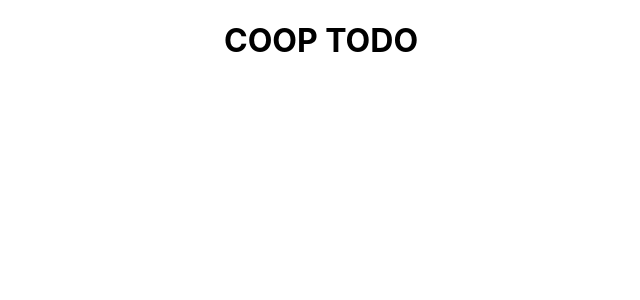
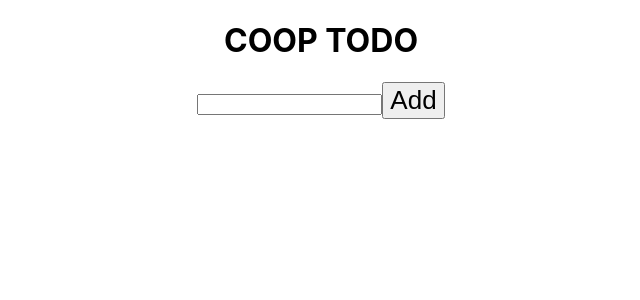
Before and after one commit to antonjaldegren/coop-todo, a React (Vite) app: page / in a window 1280 px wide. Shown: the top 300 px of the page, without its empty margins (319-959 px from the left). Built offline with nearby package versions, Linux system fonts and the light colour scheme.

Commit message:
Implementation of form with an input for todos.

```diff
--- a/src/App.jsx
+++ b/src/App.jsx
@@ -1,10 +1,12 @@
 import React from "react";
 import "./App.css";
+import InputForm from "./components/InputForm";
 
 function App() {
 	return (
 		<div className="App">
 			<h1>COOP TODO</h1>
+			<InputForm />
 		</div>
 	);
 }
--- a/src/components/InputForm.jsx
+++ b/src/components/InputForm.jsx
@@ -1,12 +1,27 @@
-import React from 'react'
+import React, {useState} from "react";
+import { useRecoilState } from "recoil";
+import { todosState } from "../recoil/todos/atom";
 
 function InputForm() {
+  const [input, setInput] = useState("");
+  const [todos, setTodos] = useRecoilState(todosState);
+
+  function changeValue(e) {
+    setTodos(e.target.value);
+  }
+
+  function handleSubmit(e) {
+    e.preventDefault();
+    setTodos([...todos, input]);
+    setInput("");
+  }
 
   return (
-    <form>
-        <input />
+    <form onSubmit={handleSubmit}>
+      <input value={input} onChange={({target:{value}}) => setInput(value)} type="text" />
+      <button>Add</button>
     </form>
-  )
+  );
 }
 
-export default InputForm
+export default InputForm;
--- a/src/main.jsx
+++ b/src/main.jsx
@@ -1,10 +1,13 @@
-import React from 'react'
-import ReactDOM from 'react-dom/client'
-import App from './App'
-import './index.css'
+import React from "react";
+import ReactDOM from "react-dom/client";
+import App from "./App";
+import "./index.css";
+import { RecoilRoot } from "recoil";
 
-ReactDOM.createRoot(document.getElementById('root')).render(
+ReactDOM.createRoot(document.getElementById("root")).render(
   <React.StrictMode>
-    <App />
+    <RecoilRoot>
+      <App />
+    </RecoilRoot>
   </React.StrictMode>
-)
+);
```
